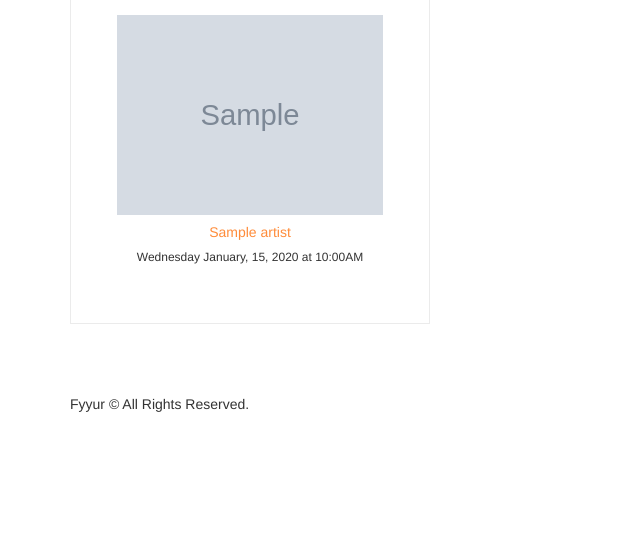
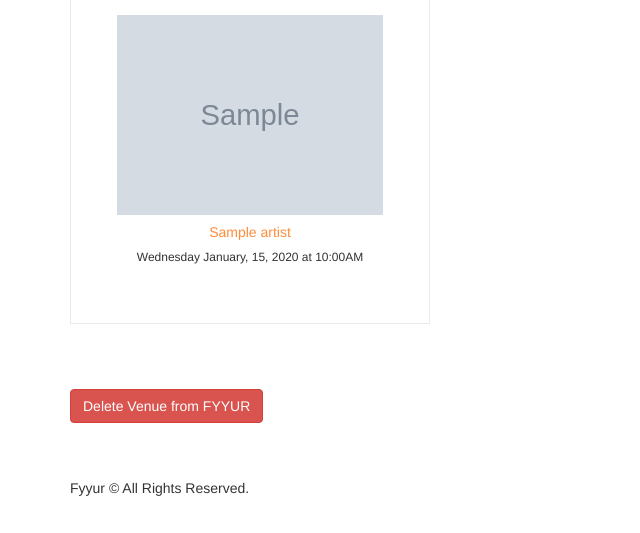
Before and after one commit to sjoerdvellinga/fyyur, a Flask app: page /venues/1 in a window 1280 px wide. Shown: the part 701-1234 px from the top of the page, without its empty margins (0-640 px from the left). Before the commit the page ends 1113 px from the top, so only its background shows below. Run offline with Flask 2, Linux system fonts and the light colour scheme; tables that the repository leaves empty hold one stand-in row (values such as "Sample post"); grey boxes marked "Sample" are stand-in pictures; some libraries are stand-ins or nearby versions.

Commit message:
Delete function for Venues

```diff
--- a/app.py
+++ b/app.py
@@ -311,12 +311,25 @@ def create_venue_submission():
 
 @app.route('/venues/<venue_id>', methods=['DELETE'])
 def delete_venue(venue_id):
-  # TODO: Complete this endpoint for taking a venue_id, and using
-  # SQLAlchemy ORM to delete a record. Handle cases where the session commit could fail.
+    # TODO: Complete this endpoint for taking a venue_id, and using
+    # SQLAlchemy ORM to delete a record. Handle cases where the session commit could fail.
+    Venue.query.filter_by(id=venue_id).delete()
+    try:
+        db.session.commit()
+        flash("The venue with id %r has been deleted" % venue_id)
+    except:
+        db.session.rollback()
+        flash("The venue with id %r was not deleted" % venue_id)
+    finally:
+        db.session.close()
+
+    return redirect(url_for('venues'))
+
+  #return redirect(url_for('index'))
+
 
   # BONUS CHALLENGE: Implement a button to delete a Venue on a Venue Page, have it so that
   # clicking that button delete it from the db then redirect the user to the homepage
-  return None
 
 #  Artists
 #  ----------------------------------------------------------------
--- a/templates/pages/show_venue.html
+++ b/templates/pages/show_venue.html
@@ -74,5 +74,23 @@
 		{% endfor %}
 	</div>
 </section>
-
+<section>
+	<form action="{{venue.id}}/delete" method="GET">
+		<button type="button"class="btn btn-danger btn-margin" data-id={{venue.id}} onclick="handleVenueDelete(event)"> Delete Venue from FYYUR</button>
+	</form>
+</section>
+<!-- TODO: move script to Static/JS script file -->
+<script>
+	function handleVenueDelete(evt) {
+		fetch('/venues/' + evt.target.dataset.id, {
+			method: "DELETE"
+		})
+		.then(() => {
+			window.location.href = "/venues"
+		})
+  		.catch(err => {
+    	alert('Error ' + err)
+  		})
+	}
+</script>
 {% endblock %}
```
